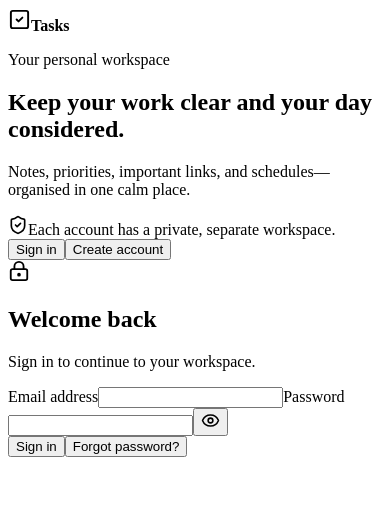
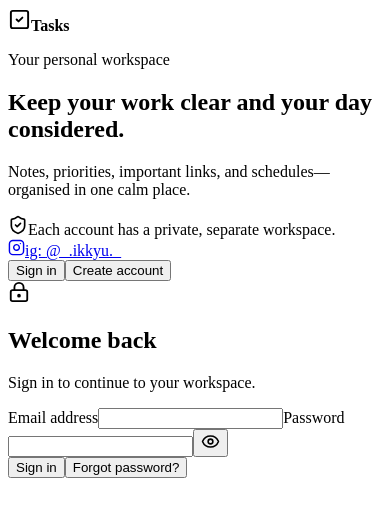
Before and after one commit to Supk-Ikkyu/tasks, a React (Vite) app: page / in a window 390 px wide. Shown: the top 516 px of the page. Built offline with nearby package versions, Linux system fonts and the light colour scheme; no server answers; the HTML template or start-up script is replaced by a standard one.

Commit message:
Fix mobile task links and move Instagram to login

```diff
--- a/src/components/Layout.tsx
+++ b/src/components/Layout.tsx
@@ -5,7 +5,6 @@ import {
   CircleHelp,
   Download,
   ExternalLink,
-  Instagram,
   KeyRound,
   LayoutDashboard,
   Link2,
@@ -214,11 +213,6 @@ export function Layout({
           </div>
         </header>
         <main className="content">{children}</main>
-        <footer className="workspace-footer">
-          <a href="https://www.instagram.com/_.ikkyu._/" target="_blank" rel="noreferrer" aria-label="Open Instagram profile @_.ikkyu._">
-            <Instagram size={15} />ig: <span>@_.ikkyu._</span>
-          </a>
-        </footer>
       </div>
 
       <nav className="mobile-nav" aria-label="Mobile navigation" data-tour="main-navigation">
--- a/src/pages/Login.tsx
+++ b/src/pages/Login.tsx
@@ -1,5 +1,5 @@
 import { useState, type FormEvent } from 'react'
-import { CheckSquare2, Eye, EyeOff, KeyRound, LockKeyhole, ShieldCheck, UserPlus } from 'lucide-react'
+import { CheckSquare2, Eye, EyeOff, Instagram, KeyRound, LockKeyhole, ShieldCheck, UserPlus } from 'lucide-react'
 import { supabase } from '../lib/supabase'
 import { ErrorMessage } from '../components/Feedback'
 
@@ -108,7 +108,12 @@ export function Login() {
           <h1>Keep your work clear and your day considered.</h1>
           <p>Notes, priorities, important links, and schedules—organised in one calm place.</p>
         </div>
-        <div className="privacy-note"><ShieldCheck size={20} /><span>Each account has a private, separate workspace.</span></div>
+        <div className="login-meta">
+          <div className="privacy-note"><ShieldCheck size={20} /><span>Each account has a private, separate workspace.</span></div>
+          <a className="login-instagram" href="https://www.instagram.com/_.ikkyu._/" target="_blank" rel="noreferrer" aria-label="Open Instagram profile @_.ikkyu._">
+            <Instagram size={17} />ig: <span>@_.ikkyu._</span>
+          </a>
+        </div>
       </section>
 
       <section className="login-panel">
--- a/src/styles.css
+++ b/src/styles.css
@@ -88,10 +88,6 @@ code { padding: 0.14em 0.38em; border: 1px solid var(--border); border-radius: 6
 .theme-toggle:hover, .secondary-button:hover { border-color: var(--primary); }
 .app-switch-link { text-decoration: none; }
 .content { width: min(1480px, 100%); flex: 1; margin: 0 auto; padding: 8px clamp(24px, 4vw, 54px) 56px; }
-.workspace-footer { display: flex; justify-content: center; padding: 8px 24px 30px; color: var(--muted); font-size: 0.75rem; }
-.workspace-footer a { display: inline-flex; align-items: center; gap: 6px; text-decoration: none; }
-.workspace-footer a:hover { color: var(--primary); }
-.workspace-footer span { color: var(--text); }
 .primary-button, .secondary-button { min-height: 43px; padding: 10px 16px; border: 1px solid transparent; font-size: 0.9rem; text-decoration: none; }
 .primary-button { background: var(--primary); color: var(--surface); }
 :root[data-theme="dark"] .primary-button { color: #15202b; }
@@ -169,7 +165,7 @@ code { padding: 0.14em 0.38em; border: 1px solid var(--border); border-radius: 6
 .task-content { min-width: 0; }
 .task-title-row { display: flex; align-items: center; gap: 10px; }
 .task-title-row h3 { min-width: 0; margin: 1px 0 6px; overflow: hidden; font-size: 0.98rem; text-overflow: ellipsis; }
-.task-content > p { margin: 3px 0 11px; color: var(--muted); font-size: 0.86rem; line-height: 1.55; white-space: pre-wrap; }
+.task-content > p { max-width: 100%; margin: 3px 0 11px; overflow-wrap: anywhere; color: var(--muted); font-size: 0.86rem; line-height: 1.55; white-space: pre-wrap; word-break: break-word; }
 .task-meta { display: flex; flex-wrap: wrap; gap: 13px; color: var(--muted); font-size: 0.76rem; }
 .task-meta > span { display: inline-flex; align-items: center; gap: 5px; }
 .status-text { display: inline-flex; align-items: center; gap: 4px; color: var(--primary); font-weight: 700; }
@@ -341,6 +337,11 @@ input:disabled { cursor: not-allowed; opacity: 0.68; }
 .login-copy > p:last-child { max-width: 570px; margin: 0; color: #5d646a; font-size: 1.02rem; line-height: 1.75; }
 :root[data-theme="dark"] .login-copy > p:last-child { color: #bcc6ce; }
 .privacy-note { display: flex; width: max-content; max-width: 100%; align-items: center; gap: 10px; padding: 11px 14px; border: 1px solid rgba(37, 48, 68, 0.16); border-radius: 12px; background: rgba(255, 255, 255, 0.28); font-size: 0.82rem; }
+.login-meta { display: flex; flex-wrap: wrap; align-items: center; gap: 10px; }
+.login-instagram { display: inline-flex; min-height: 42px; align-items: center; gap: 7px; padding: 10px 13px; border: 1px solid rgba(37, 48, 68, 0.16); border-radius: 12px; background: rgba(255, 255, 255, 0.28); color: inherit; font-size: 0.8rem; text-decoration: none; transition: background 150ms ease, transform 150ms ease; }
+.login-instagram:hover { background: rgba(255, 255, 255, 0.46); transform: translateY(-1px); }
+.login-instagram:active { transform: scale(0.97); }
+.login-instagram span { font-weight: 750; }
 .login-panel { display: grid; place-items: center; padding: 32px; background: var(--surface); }
 .login-form { width: min(430px, 100%); }
 .auth-tabs { display: grid; grid-template-columns: 1fr 1fr; gap: 4px; padding: 4px; border: 1px solid var(--border); border-radius: 12px; background: var(--bg); }
```
